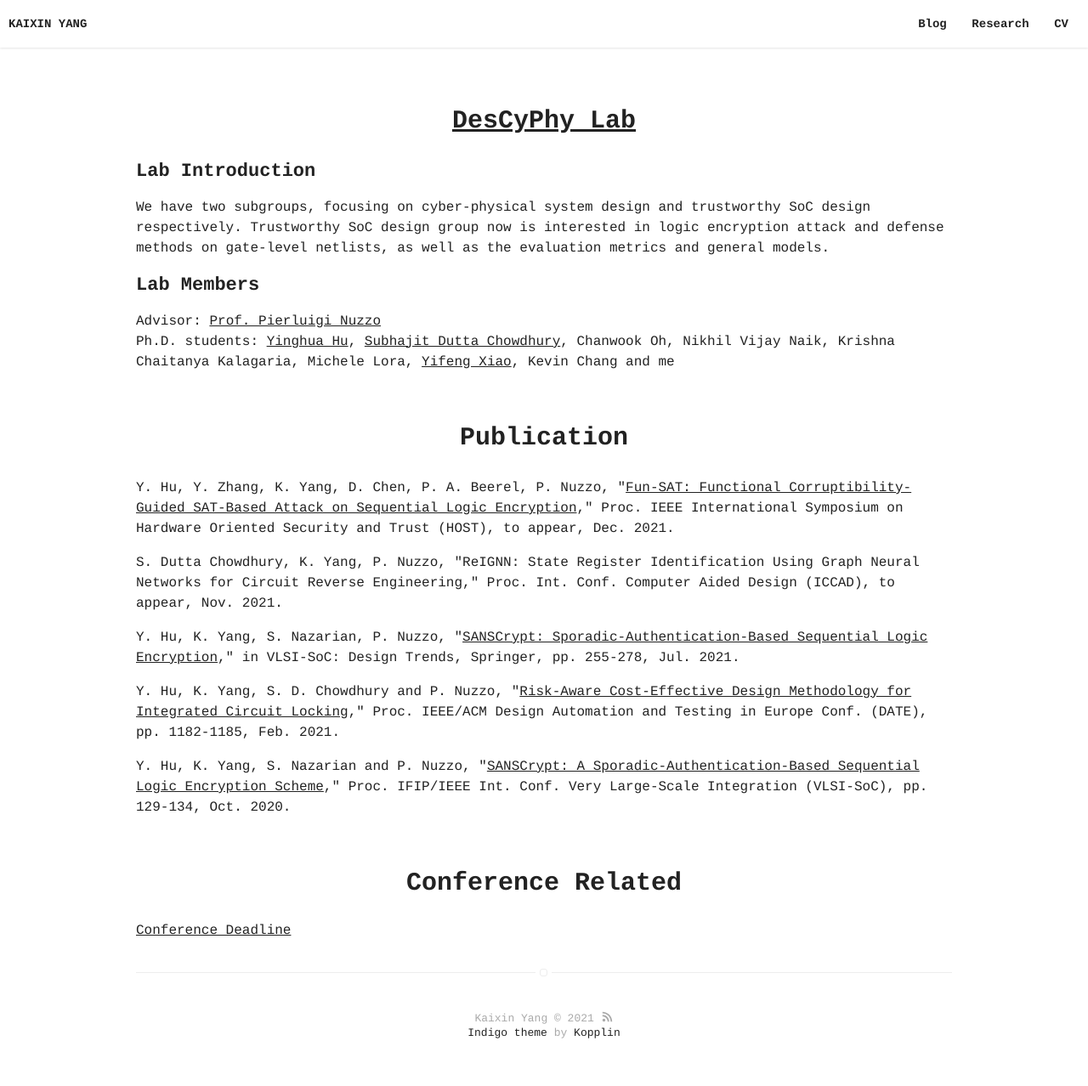
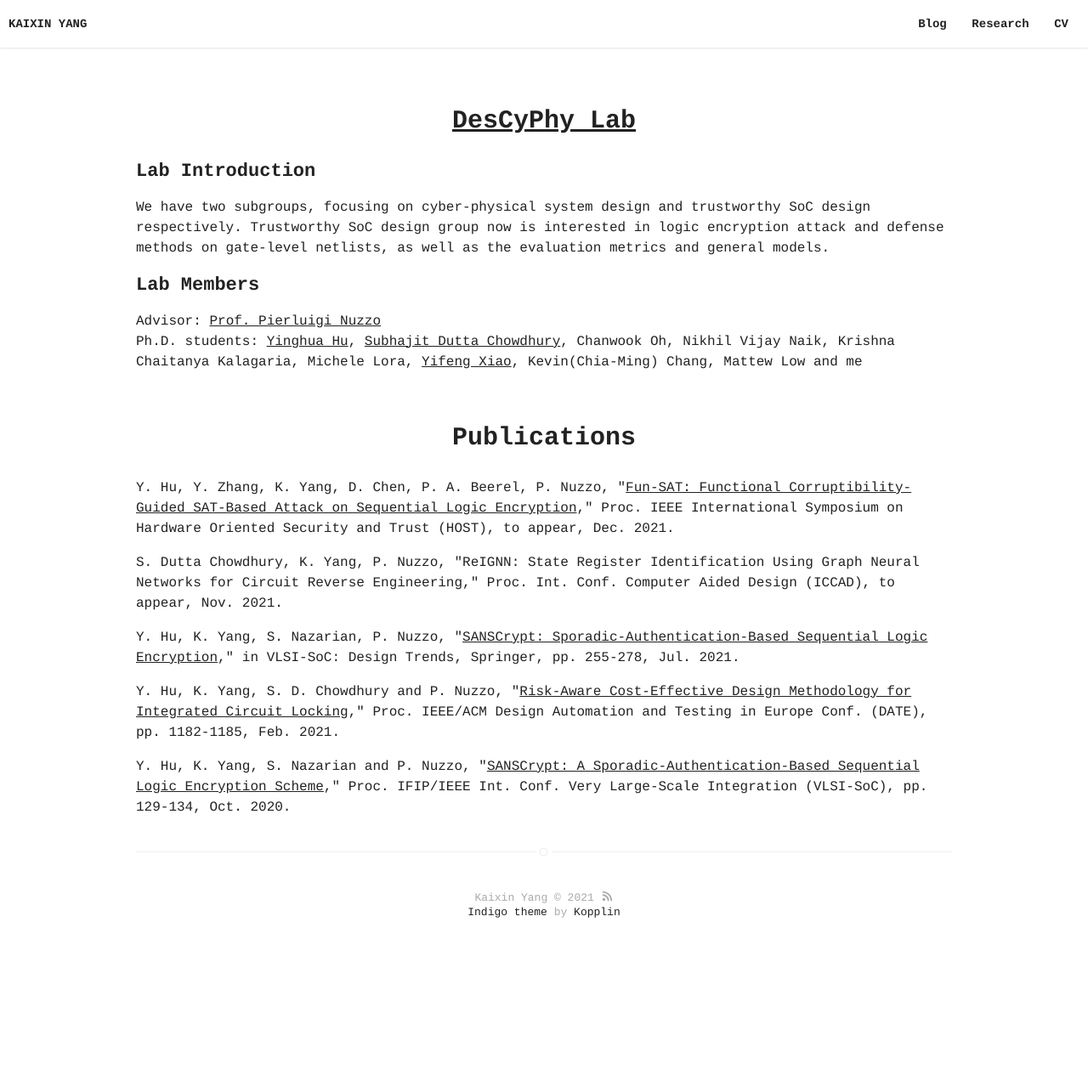
Before and after one commit to SceneryInMirror/SceneryInMirror.github.io, a Jekyll site: the page built from research.html, in a window 1280 px wide. Shown: the whole page at 85% size. Built offline with Jekyll 4.4.1, drawn with Linux system fonts in a browser that asks for light colours; after the commit the page ends 1136 px from its top, so only the background shows below that.

Commit message:
10/30/2021

```diff
--- a/index.html
+++ b/index.html
@@ -5,7 +5,7 @@ title: Home
 
 <br/>
 <p>
-Hi, welcome to my blog! I am 杨凯欣 (Kaixin Yang, pronounced as Cashin Young), a third year Ph.D. student in <a href="https://descyphy.usc.edu/">DesCyPhy Lab</a> at USC, advised by <a href="https://viterbi.usc.edu/directory/faculty/Nuzzo/Pierluigi">Prof. Pierluigi Nuzzo</a>.
+Hi, welcome to my blog! I am 杨凯欣 (Kaixin Yang, pronounced as /kæ'ʃɪn jʌŋ/), a third year Ph.D. student in <a href="https://descyphy.usc.edu/">DesCyPhy Lab</a> at USC, advised by <a href="https://viterbi.usc.edu/directory/faculty/Nuzzo/Pierluigi">Prof. Pierluigi Nuzzo</a>.
 </p>
 
 <p>
--- a/research.html
+++ b/research.html
@@ -25,11 +25,11 @@ Advisor: <a class="link" href="https://viterbi.usc.edu/directory/faculty/Nuzzo/P
 Ph.D. students:
 <a class="link" href="https://www.linkedin.com/in/yinghua-hu-861650123/">Yinghua Hu</a>,
 <a class="link" href="https://www.linkedin.com/in/subhajit-dutta-chowdhury-3aba7992/">Subhajit Dutta Chowdhury</a>, Chanwook Oh, Nikhil Vijay Naik, Krishna Chaitanya Kalagaria, Michele Lora,
-<a class="link" href="https://www.linkedin.com/in/yifeng-xiao-248161204/">Yifeng Xiao</a>, Kevin Chang and me
+<a class="link" href="https://www.linkedin.com/in/yifeng-xiao-248161204/">Yifeng Xiao</a>, Kevin(Chia-Ming) Chang, Mattew Low and me
 </p>
 
 
-<h1>Publication</h1>
+<h1>Publications</h1>
 
 <p>
 	Y. Hu, Y. Zhang, K. Yang, D. Chen, P. A. Beerel, P. Nuzzo, "<a class="link" href="https://arxiv.org/abs/2108.04892#:~:text=10%20Aug%202021%5D-,Fun%2DSAT%3A%20Functional%20Corruptibility%2DGuided%20SAT%2DBased,Attack%20on%20Sequential%20Logic%20Encryption&text=Numerical%20results%20show%20that%20Fun,one%2Dday%20time%2Dout.">Fun-SAT: Functional Corruptibility-Guided SAT-Based Attack on Sequential Logic Encryption</a>," Proc. IEEE International Symposium on Hardware Oriented Security and Trust (HOST), to appear, Dec. 2021.
@@ -53,7 +53,10 @@ Ph.D. students:
 
 
 
+<!--
 
 <h1>Conference Related</h1>
 
 <a class="link" href="https://sceneryinmirror.github.io/conference">Conference Deadline</a>
+
+-->
```
